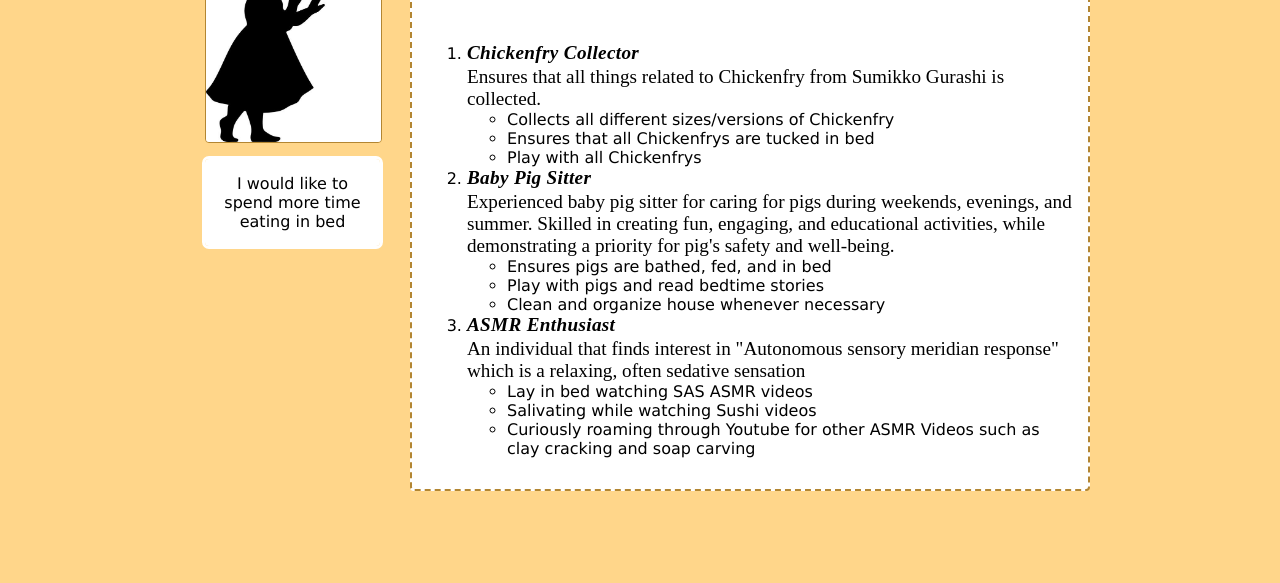
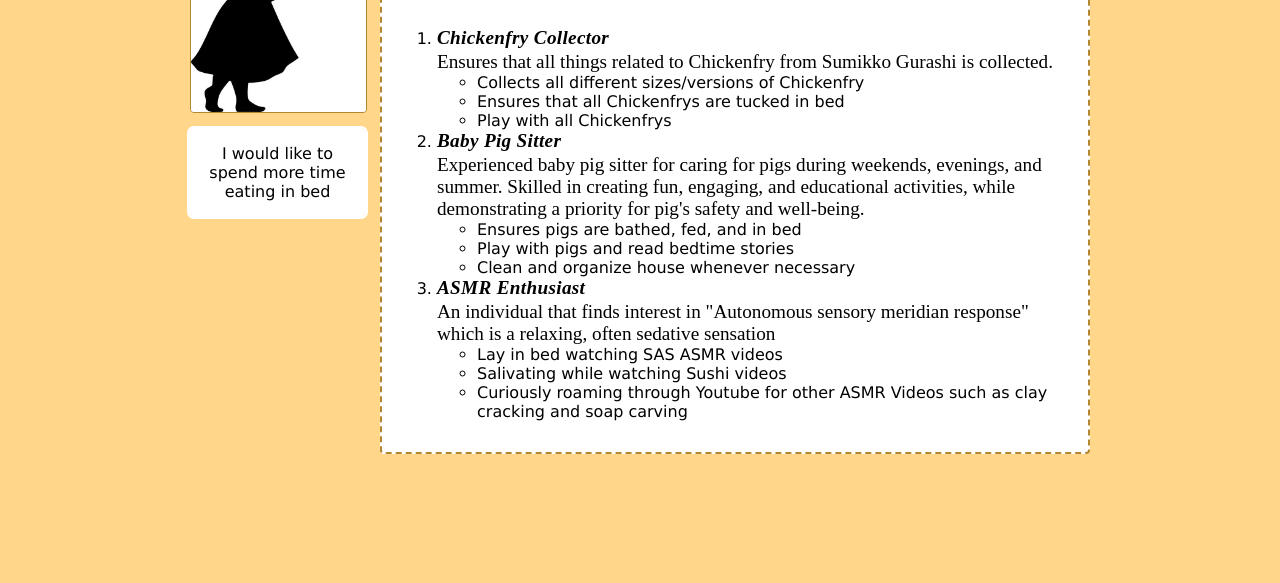
Before and after one commit to awang222/awang222.github.io, a plain HTML site: page Assignment 1/index.html in a window 1280 px wide. Shown: the part 487-1070 px from the top of the page. After the commit the page ends 1040 px from the top, so only its background shows below. Drawn offline with Linux system fonts and the light colour scheme; a web font is replaced by a local one.

Commit message:
Update style.css

```diff
--- a/Assignment 1/style.css
+++ b/Assignment 1/style.css
@@ -44,12 +44,10 @@ body {
     justify-content: space-between;
     align-items: flex-start;
     margin-bottom: 0px;
-    margin: 15px;
 }
 
 .one {
     flex: 0 1 auto;
-    padding: 15px;
     width: 175px;
     margin-right: 15px;
     flex-direction: row;
```
